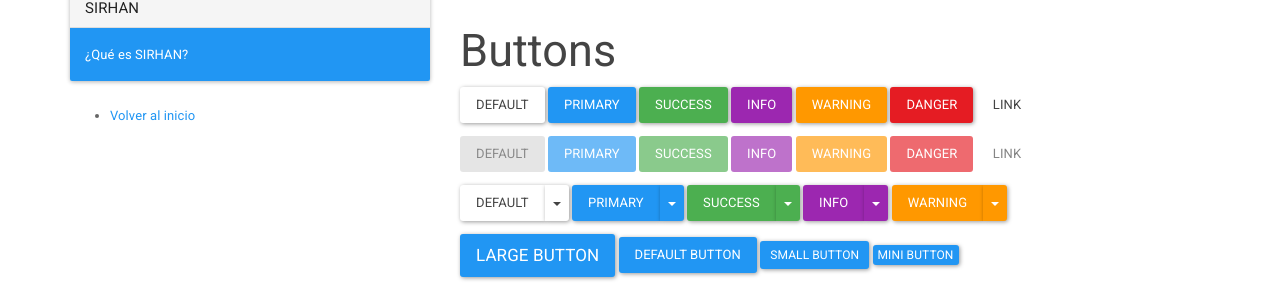
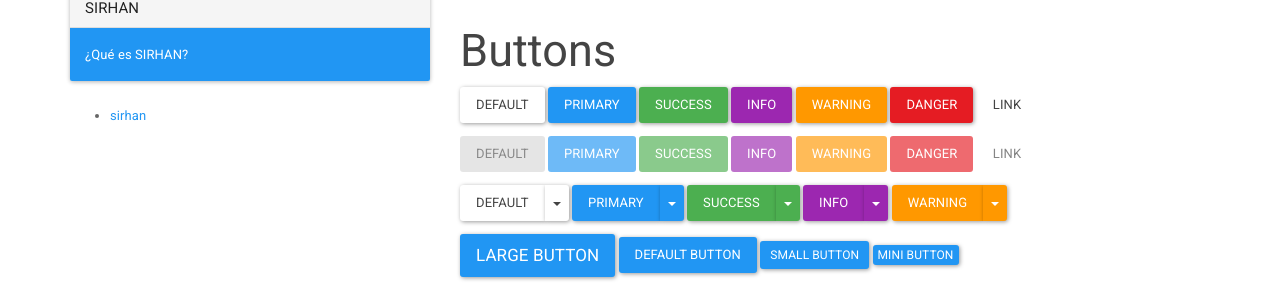
Before and after one commit to CoBachBC/centrodeayuda, a Jekyll site: the page built from docs/_docs/SIRHAN/sirhan.md, in a window 1280 px wide and 900 px high. Shown: the part 180-480 px from the top of the window. Built offline with Jekyll 4.4.1, drawn with Linux system fonts in a browser that asks for light colours.

Commit message:
Update docs_nav.html

```diff
--- a/docs/_includes/docs_nav.html
+++ b/docs/_includes/docs_nav.html
@@ -29,5 +29,5 @@
 </div>
 
 <ul>
-  <li><a href="./">Volver al inicio</a></li>
+  <li><a href="./">{{ page.docu}}</a></li>
 </ul>
```
